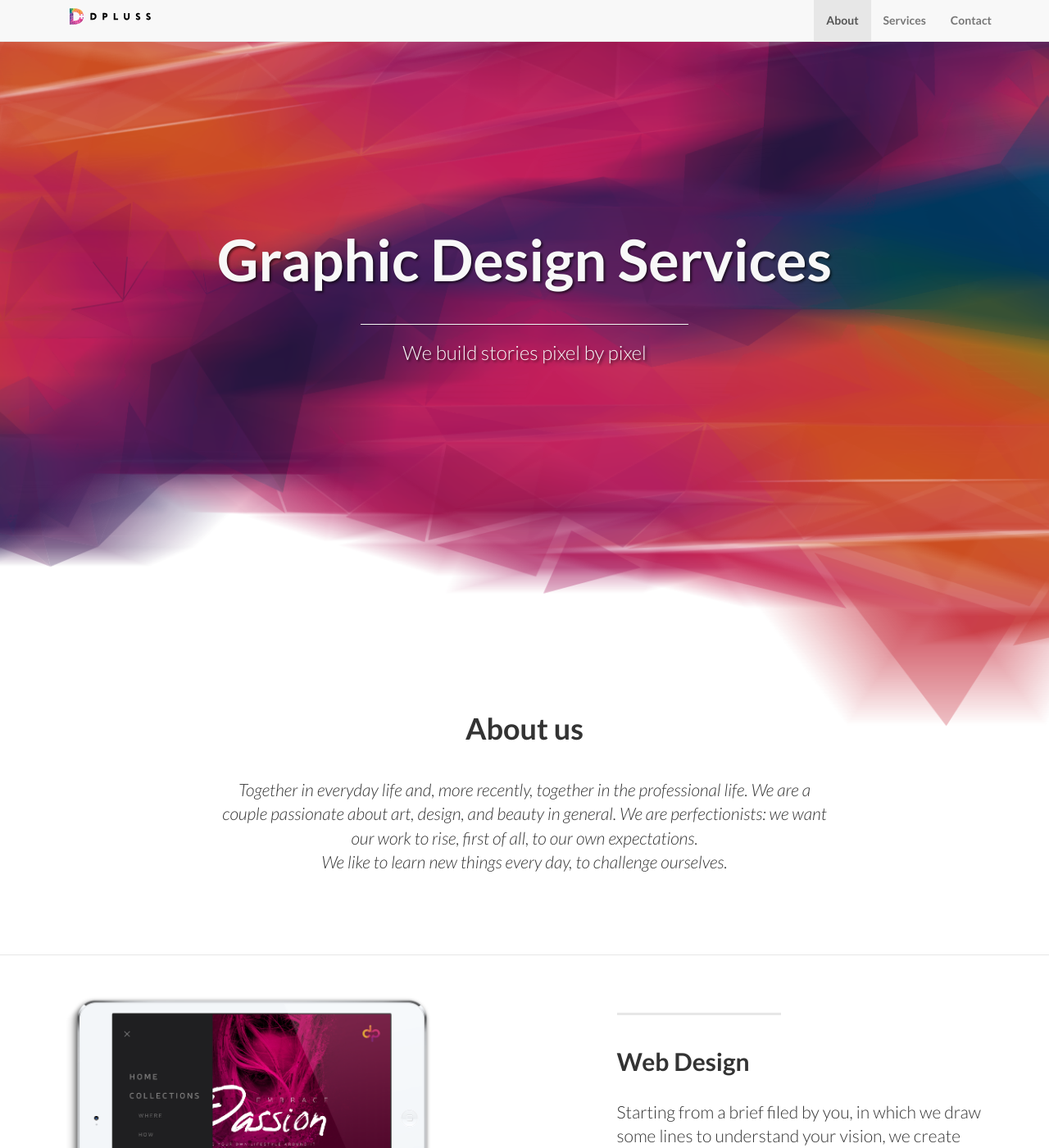
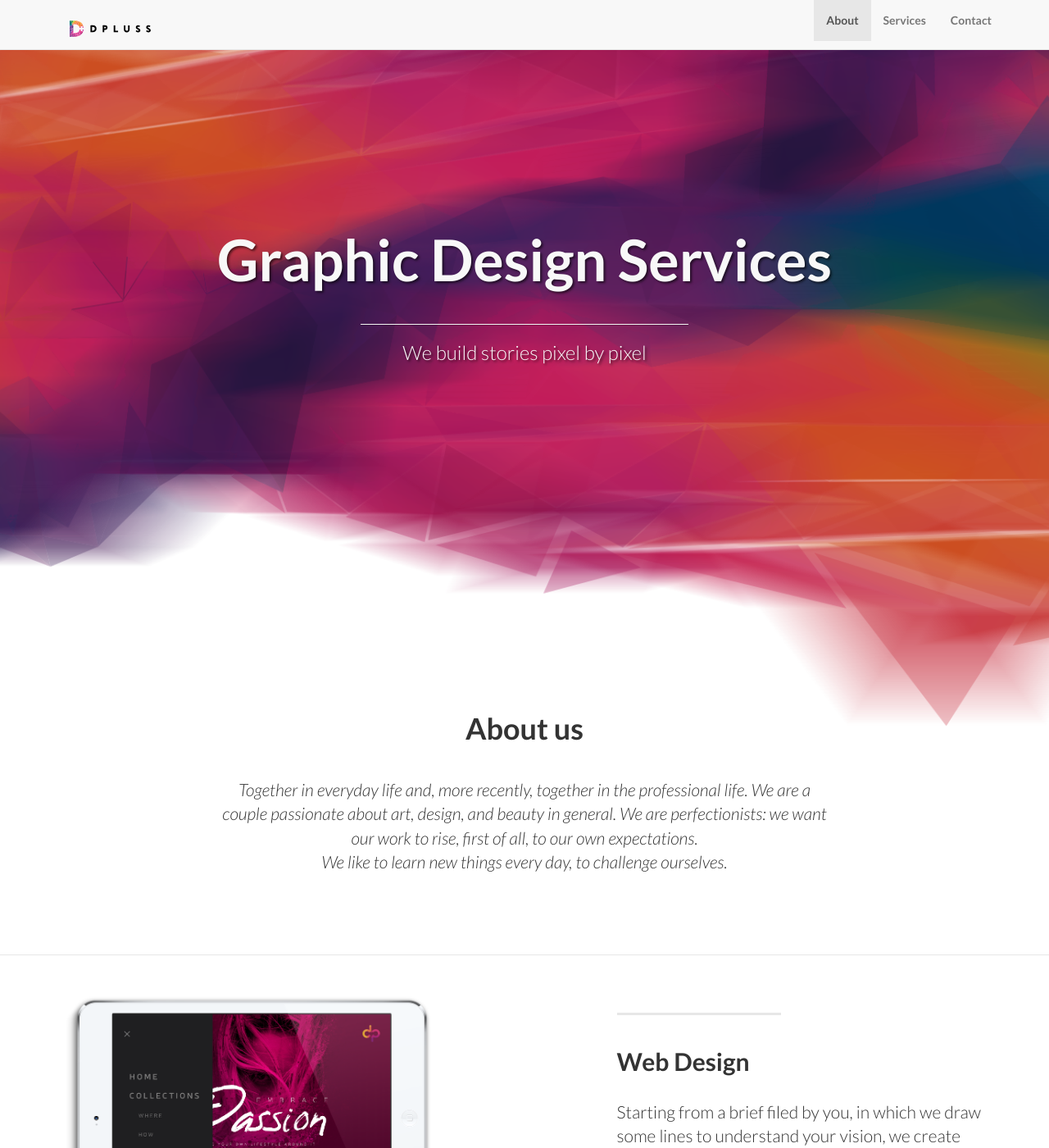
Before and after one commit to IGSalar/IGSalar.github.io, a Jekyll site: the page built from index.html, in a window 1280 px wide and 1400 px high. Shown: the whole window at 82% size. Built offline with Jekyll 4.4.1, drawn with Linux system fonts in a browser that asks for light colours.

Commit message:
Update landing-page.css

```diff
--- a/css/landing-page.css
+++ b/css/landing-page.css
@@ -21,7 +21,7 @@ h6 {
     font-weight: 700;
 }
 .navbar-brand {
-    margin-top: -5px;
+    margin-top: 10px;
 }
 
 .intro-header {
```
